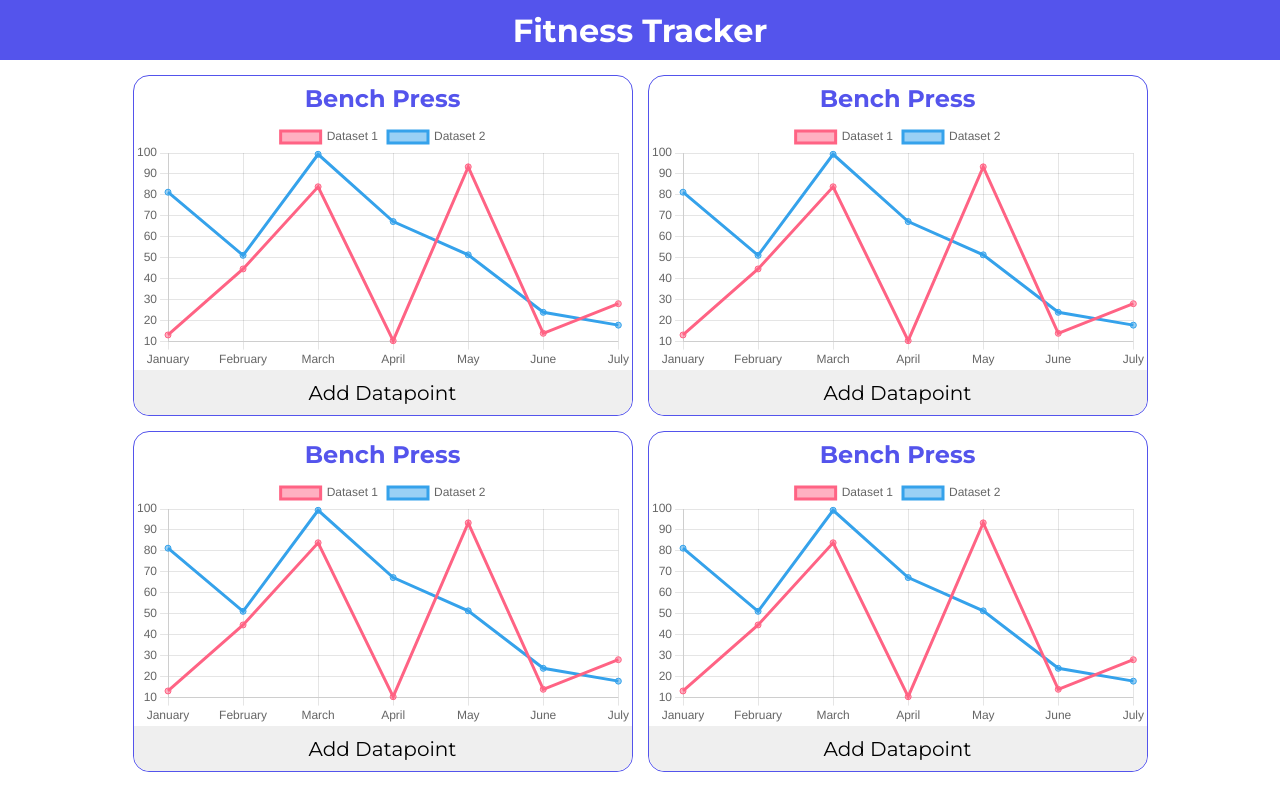
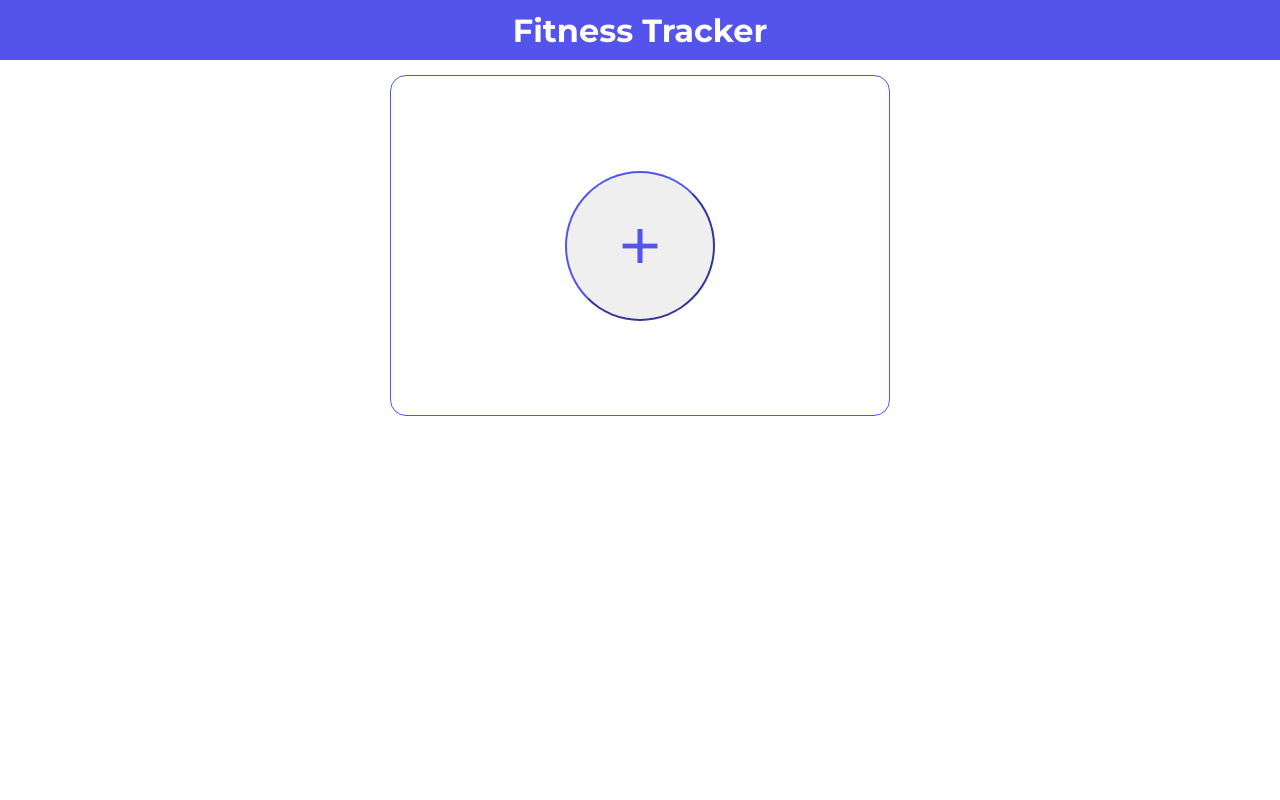
Before and after one commit to db981/fitness-app, a React (Create React App) app: page / in a window 1280 px wide. Built offline with nearby package versions, Linux system fonts and the light colour scheme.

Commit message:
Added workout creation and workout card rendering with dummy data

```diff
--- a/package.json
+++ b/package.json
@@ -11,6 +11,7 @@
     "react-chartjs-2": "^5.2.0",
     "react-dom": "^18.2.0",
     "react-scripts": "5.0.1",
+    "uuid": "^9.0.1",
     "web-vitals": "^2.1.4"
   },
   "scripts": {
--- a/src/App.js
+++ b/src/App.js
@@ -1,16 +1,53 @@
 import WorkoutCard from "./WorkoutCard";
+import NewWorkoutCard from "./NewWorkoutCard";
+import Workout from "./Workout";
+import { v4 as uuidv4 } from "uuid";
+import { useState } from "react";
 
 function App() {
+  const[workouts, setWorkouts] = useState([]);
+
+  const workoutNameExists = (workoutName) => {
+    for(const workout of workouts){
+      if(workout.name === workoutName){
+        return true;
+      }
+    }
+    return false;
+  }
+
+  const addNewWorkout = (workoutName) => {
+    let newWorkout = new Workout(workoutName);
+    setWorkouts((prev) => [...prev, newWorkout]);
+  }
+
+  const renderWorkouts = () => {
+    let sorted = workouts.sort((a, b) => {
+      if(b.datapoints.length == 0){
+        return 1;
+      }
+      else if(b.datapoints.length == 0){
+        return -1;
+      }
+      else{
+        return a[a.datapoints.length - 1][0] - b[b.datapoints.length - 1][0];
+      }
+    });
+    let cards = [];
+    for(const workout of sorted){
+      cards.push(<WorkoutCard workout={workout} key={uuidv4()}></WorkoutCard>);
+    }
+    return cards;
+  }
+
   return (
     <div className="app">
       <header>
         <h1>Fitness Tracker</h1>
       </header>
       <div className="workoutCardArea">
-        <WorkoutCard></WorkoutCard>
-        <WorkoutCard></WorkoutCard>
-        <WorkoutCard></WorkoutCard>
-        <WorkoutCard></WorkoutCard>
+        {renderWorkouts()}
+        <NewWorkoutCard addNewWorkout={addNewWorkout} workoutNameExists={workoutNameExists}></NewWorkoutCard>
       </div>
     </div>
   );
--- /dev/null
+++ b/src/NewWorkoutCard.js
@@ -0,0 +1,46 @@
+import { useEffect, useState } from "react";
+import BackArrow from "./images/back-arrow.svg";
+
+function NewWorkoutCard(props) {
+  const [formVisible, setFormVisible] = useState(false);
+
+  const submitForm = (e) => {
+    e.preventDefault();
+    let workoutNameInput = e.target.querySelector("#workoutName");
+    props.addNewWorkout(workoutNameInput.value);
+    setFormVisible(false);
+  }
+
+  const checkNameValidity = (e) => {
+    if(props.workoutNameExists(e.target.value)){
+      e.target.setCustomValidity("Workout already exists");
+    }
+    else{
+      e.target.setCustomValidity("");
+    }
+    e.target.reportValidity();
+  }
+
+  return (
+    <div className="newWorkoutCard">
+      {formVisible ?
+        <form className="newWorkoutForm" onSubmit={submitForm}>
+          <span className="workoutCardTitle">
+            <button onClick={() => setFormVisible(false)}>
+              <img src={BackArrow} alt="Cancel add new workout"></img>
+            </button>
+            <h2>New Workout</h2>
+          </span>
+          <span className="newWorkoutFormField">
+            <label htmlFor="workoutName">Workout Name</label>
+            <input type="text" id="workoutName" name="workoutName" maxLength={23} onInput={checkNameValidity} autoComplete="off" required></input>
+          </span>
+          <input type="submit" className="addDatapointButton" value="Save Workout"></input>
+        </form>
+        : <button className="newWorkoutButton" onClick={() => setFormVisible(true)}>+</button>
+      }
+    </div>
+  )
+}
+
+export default NewWorkoutCard;
--- a/src/Workout.js
+++ b/src/Workout.js
@@ -1,5 +1,3 @@
-import { data } from "./WorkoutCard";
-
 export default class Workout{
   constructor(name, datapoints = []){
     this.name = name;
@@ -7,6 +5,7 @@ export default class Workout{
   }
 
   addDatapoint(datapoint){
-    this.datapoints.push(datapoint); //datapoint = [data, number/weight];
+    this.datapoints.push(datapoint); //datapoint = [date, number/weight];
+    this.datapoints = this.datapoints.sort((a, b) => a[0] - b[0]);
   }
 }
--- a/src/WorkoutCard.js
+++ b/src/WorkoutCard.js
@@ -51,11 +51,11 @@ export const data = {
   ],
 };
 
-function WorkoutCard() {
+function WorkoutCard(props) {
   return (
     <div className="workoutCard">
       <span className="workoutCardTitle">
-        <h2>Bench Press</h2>
+        <h2>{props.workout.name}</h2>
       </span>
       <div className="workoutCardGraph">
       <Line data={data}/>
--- a/src/style.css
+++ b/src/style.css
@@ -10,6 +10,10 @@
 h1, h2, h3, h4, h5, h6{
   margin: 0;
   padding: 0;
+}
+
+button:hover, input[type="submit"]:hover{
+  cursor: pointer;
 }
 
 html, body, .app{
@@ -36,7 +40,7 @@ header{
   display: grid;
   justify-content: center;
   grid-template-columns: repeat(auto-fit, 500px);
-  grid-auto-rows: min-content;
+  grid-auto-rows: 341px;
   gap: 15px;
 
   padding: 15px;
@@ -44,7 +48,7 @@ header{
 
 .workoutCard{
   display: grid;
-  grid-template-rows: 45px min-content 45px;
+  grid-auto-rows: min-content;
   grid-template-columns: minmax(0, 1fr);
 
   border: 1px solid rgb(84, 84, 236);
@@ -56,7 +60,19 @@ header{
   justify-content: center;
   align-items: center;
 
+  height: 45px;
+  width: 100%;
+  position: relative;
+
   color: rgb(84, 84, 236);
+}
+
+.workoutCardTitle > button{
+  position: absolute;
+  left: 0;
+
+  border: 0;
+  background-color: transparent;
 }
 
 .workoutCardGraph{
@@ -68,7 +84,7 @@ header{
 
 .addDatapointButton{
   width: 100%;
-  height: 100%;
+  height: 45px;
 
   border-bottom-left-radius: 16px;
   border-bottom-right-radius: 16px;
@@ -79,7 +95,66 @@ header{
 }
 
 .addDatapointButton:hover{
-  cursor: pointer;
   background-color: rgb(157, 157, 250);
   color: white;
 }
+
+.newWorkoutCard{
+  display: flex;
+  justify-content: center;
+  align-items: center;
+
+  border: 1px solid rgb(84, 84, 236);
+  border-radius: 16px;
+}
+
+.newWorkoutButton{
+  height: 150px;
+  width: 150px;
+
+  border-color: rgb(84, 84, 236);
+  border-radius: 128px;
+  font-size: 80px;
+  color:rgb(84, 84, 236);
+
+  transition: background-color 1s, color 0.5s;
+}
+
+.newWorkoutButton:hover{
+  background-color: rgb(157, 157, 250);
+  color: white;
+}
+
+.newWorkoutForm{
+  display: grid;
+  grid-auto-rows: min-content;
+  justify-items: center;
+  align-content: space-between;
+
+  height: 100%;
+  width: 100%;
+}
+
+.newWorkoutFormField{
+  display: flex;
+  justify-content: center;
+  align-items: center;
+  justify-self: center;
+
+  width: 75%;
+
+  position: relative;
+}
+
+.newWorkoutFormField > label{
+  position: absolute;
+  top: -20px;
+  left: 0px;
+}
+
+.newWorkoutFormField > input{
+  width: 100%;
+  height: 35px;
+
+  font-size: 28px;
+}
```
Also changed, not shown: src/images/back-arrow.svg (added), 1 other file (tests, documents, lock files or other folders).
